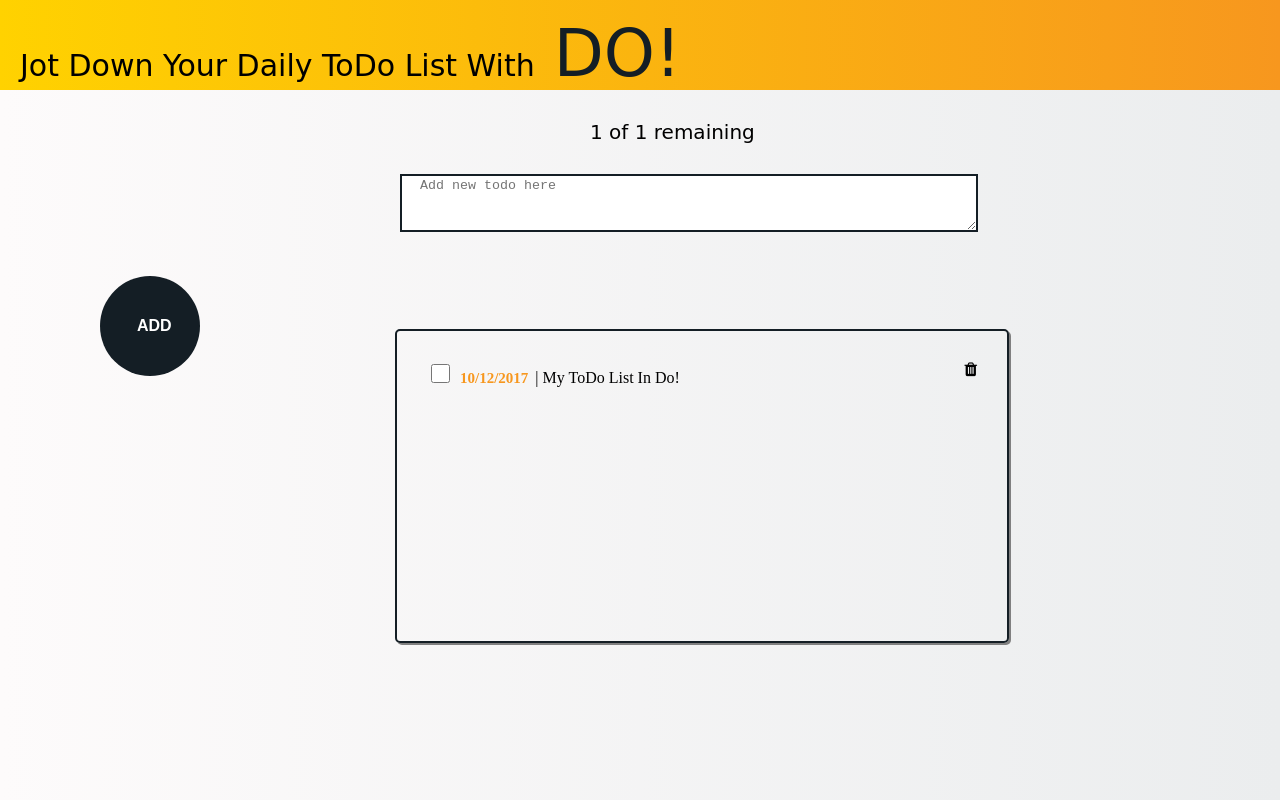
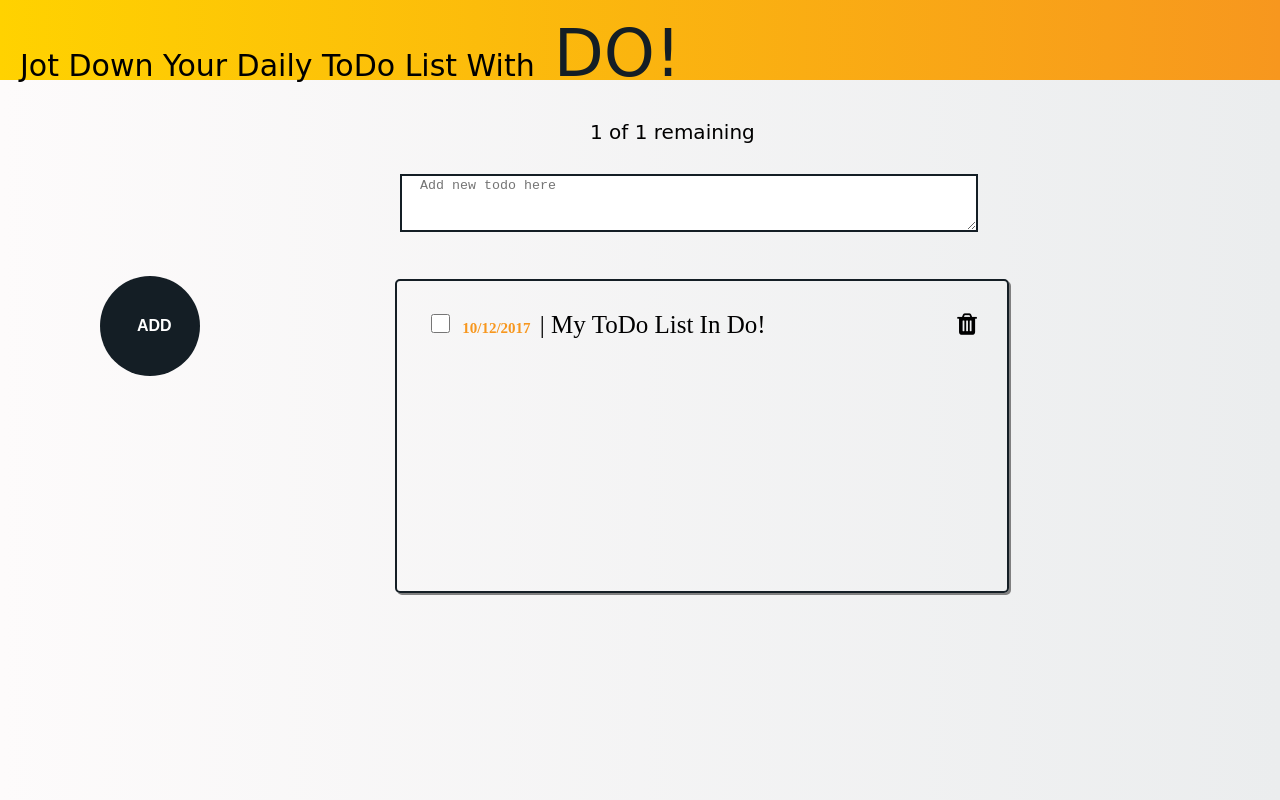
Before and after one commit to bnruchika/Atom360_internship, a plain HTML site: page problem2/index.html in a window 1280 px wide. Drawn offline with nearby package versions, Linux system fonts and the light colour scheme; a web font is replaced by a local one.

Commit message:
Update app.css

```diff
--- a/problem2/app.css
+++ b/problem2/app.css
@@ -10,7 +10,7 @@ html, body{
 }
 #top-nav{
 	width: 100%;
-	height: 90px;
+	height: 80px;
 	background-image: linear-gradient(to right, #FFD200 0%, #F7971E 100%);
 	position: fixed;
 	z-index: 1;
@@ -121,8 +121,9 @@ li{
 }
 ul{
 	margin-left: 365px;
-	margin-top: 100px;
+	margin-top: 50px;
 	padding: 15px;
+	font-size: 25px;
 }
 form{
 	width: 50px;
```
